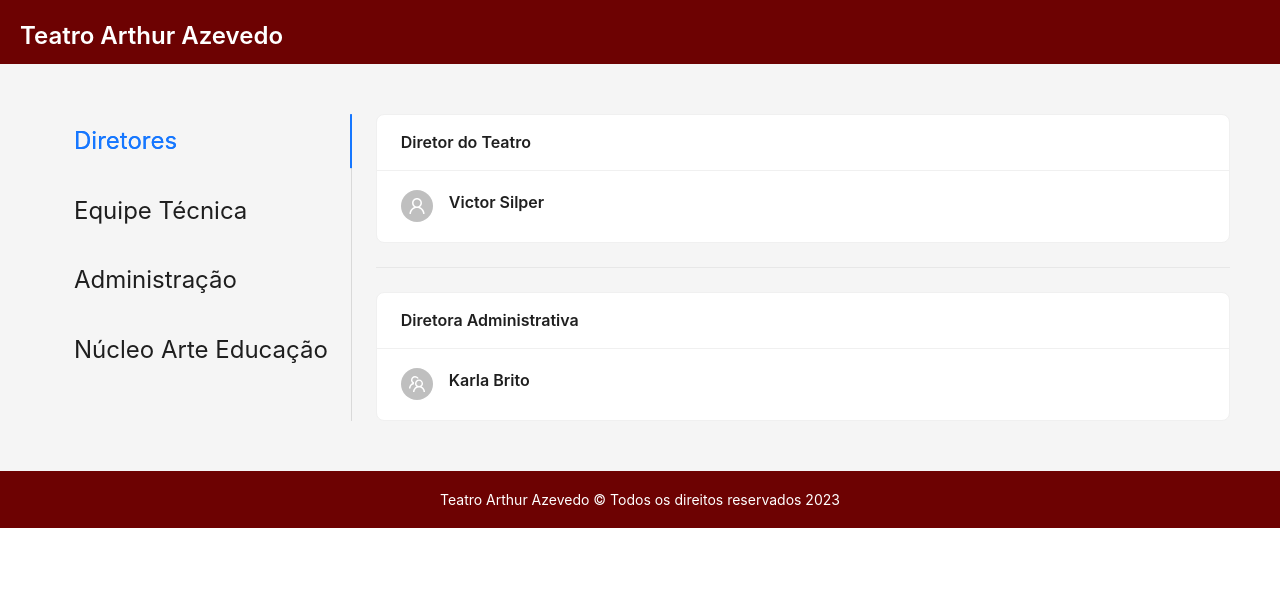
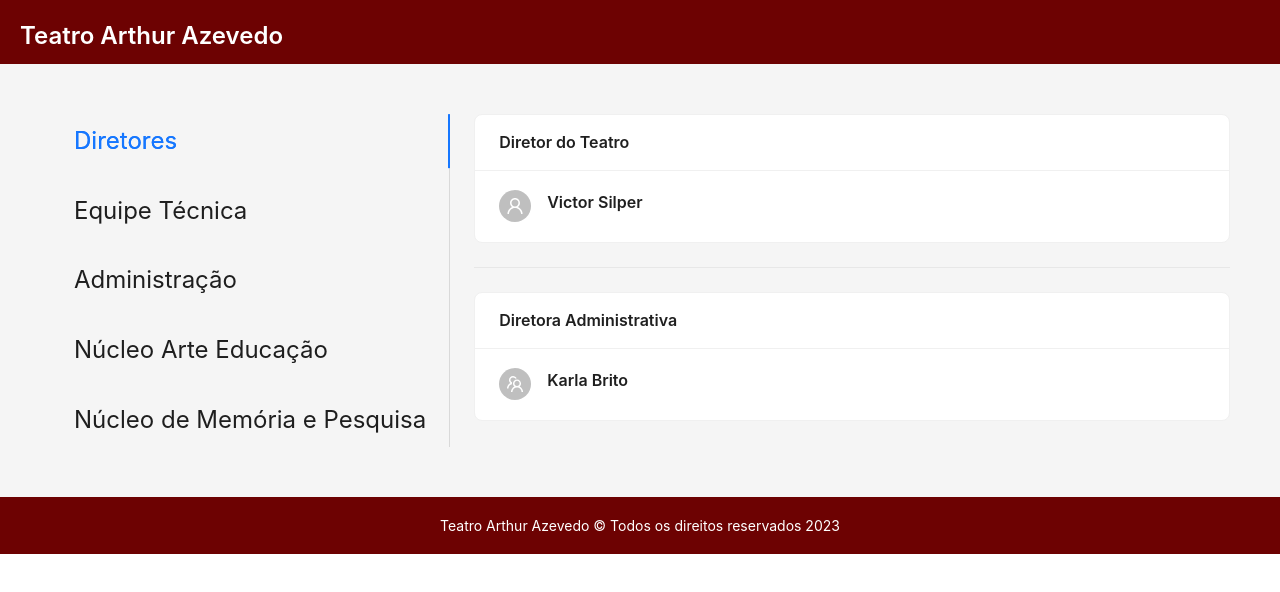
Before and after one commit to lucyfurt/SITE-TEATRO-ARTHUR-AZEVEDO-REACT-JAVASCRIPT, a React (Create React App) app: page /institucional in a window 1280 px wide. Shown: the top 592 px of the page. Built offline with nearby package versions, Linux system fonts and the light colour scheme.

Commit message:
updated institucional

```diff
--- a/src/Pages/Institucional.js
+++ b/src/Pages/Institucional.js
@@ -70,7 +70,7 @@ const Institutional = () => {
                 title="Joás Coelho"
               />
             </Card>
-            <Divider/>
+            <Divider />
             <Card title="Chefe de serviços gerais">
               <Meta
                 avatar={<Avatar icon={<UserAddOutlined />} />}
@@ -86,6 +86,15 @@ const Institutional = () => {
               />
             </Card>
           </TabPane>
+          <TabPane tab="Núcleo de Memória e Pesquisa" key="5">
+            <Card title="Coordenação do Núcleo de Memória e Pesquisa">
+              <Meta
+                avatar={<Avatar icon={<BookOutlined />} />}
+                title="Julio da Hora"
+              />
+            </Card>
+          </TabPane>
+
         </Tabs>
       </Content>
       <Footer style={{ background: '#6d0202', padding: '20px', textAlign: 'center', color: '#fff' }}>
```
